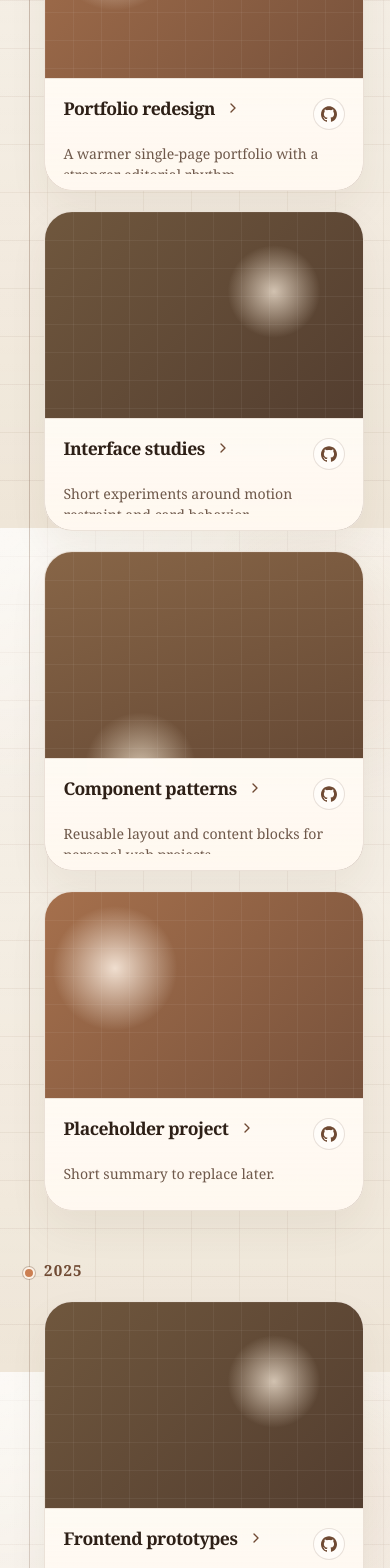
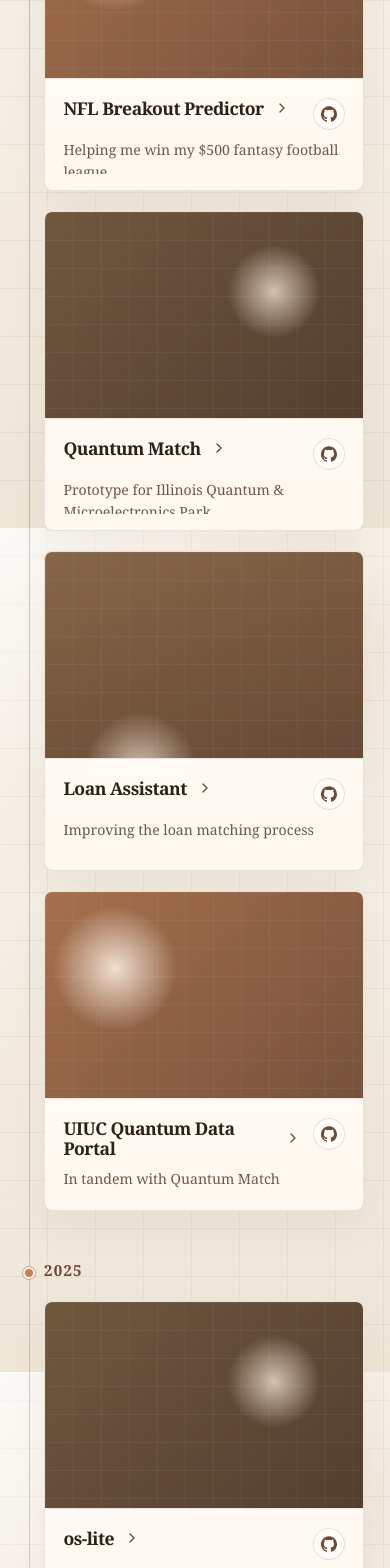
Before and after one commit to ezhang3333/personal-portfolio, a Vue app: page / in a window 390 px wide. Shown: the part 1160-2728 px from the top of the page. Built offline with nearby package versions, Linux system fonts and the light colour scheme.

Commit message:
adding info for timeline cards

```diff
--- a/src/App.vue
+++ b/src/App.vue
@@ -19,34 +19,34 @@
     year: '2026',
     projects: [
       {
-        title: 'Portfolio redesign',
-        summary: 'A warmer single-page portfolio with a stronger editorial rhythm.',
+        title: 'NFL Breakout Predictor',
+        summary: 'Helping me win my $500 fantasy football league',
         details:
-          'I am rebuilding this site around a clearer hierarchy, a centered timeline, and a tighter design system so the work feels more deliberate from the first screen to the last.',
+          'NFL weekly player breakout predictor using a fine-tuned XGBoost model on nfl-readypy data.',
         githubHref: '#',
         visualVariant: 'ember',
       },
       {
-        title: 'Interface studies',
-        summary: 'Short experiments around motion restraint and card behavior.',
+        title: 'Quantum Match',
+        summary: 'Prototype for Illinois Quantum & Microelectronics Park',
         details:
-          'These studies focus on spacing, transitions, and how interactions can feel more physical without becoming loud or decorative.',
+          'Raspberry-Pi (4GB RAM) friendly facial matching algorithm with a lightweight chromium kiosk display.',
         githubHref: '#',
         visualVariant: 'grain',
       },
       {
-        title: 'Component patterns',
-        summary: 'Reusable layout and content blocks for personal web projects.',
+        title: 'Loan Assistant',
+        summary: 'Improving the loan matching process',
         details:
-          'I use these patterns to test visual systems quickly, especially typography scales, section spacing, and how repeated components behave across breakpoints.',
+          'Simple loan matching application with an pathway planner and bank heatmap.',
         githubHref: '#',
         visualVariant: 'field',
       },
       {
-        title: 'Placeholder project',
-        summary: 'Short summary to replace later.',
+        title: 'UIUC Quantum Data Portal',
+        summary: 'In tandem with Quantum Match',
         details:
-          'Longer description that I will fill in once the project is real.',
+          'Short data portal for UIUC professors to input their academic information to curate a large dataset for the Quantum Match project using.',
         githubHref: '#',
         visualVariant: 'ember',
       },
@@ -56,10 +56,10 @@
     year: '2025',
     projects: [
       {
-        title: 'Frontend prototypes',
-        summary: 'Small builds centered on layout systems and visual polish.',
+        title: 'os-lite',
+        summary: 'Given 1500 lines of code, wrote 5000 lines myself',
         details:
-          'These projects were mostly about learning how to iterate on structure quickly and make simple interfaces feel more intentional through typography and spacing.',
+          'A 64-bit RISC-V operating system that supports external devices, interrupts, threads, processes, virtual memory, a NGFS FAT-style file system, and a Linux shell.',
         githubHref: '#',
         visualVariant: 'grain',
       },
@@ -77,10 +77,23 @@
     year: '2024',
     projects: [
       {
-        title: 'Student projects',
+        title: 'True Balance',
         summary: 'Course and independent work that taught me how to ship.',
         details:
           'This was the period where I spent the most time translating rough ideas into working interfaces and learning which details actually matter once something is live.',
+        githubHref: '#',
+        visualVariant: 'field',
+      },
+    ],
+  },
+  {
+    year: '2023',
+    projects: [
+      {
+        title: 'Tone Classifier',
+        summary: 'My first ever ML project',
+        details:
+          'Using GPT-2 base model with causal language modeling using seq2seq and also basic classification to detect postivie or negative tones.',
         githubHref: '#',
         visualVariant: 'field',
       },
--- a/src/components/ProjectCard.vue
+++ b/src/components/ProjectCard.vue
@@ -84,7 +84,7 @@
   height: 350px;
   overflow: hidden;
   border: 1px solid var(--line-soft);
-  border-radius: 1.75rem;
+  border-radius: 0.5rem;
   background: rgba(255, 251, 245, 0.92);
   box-shadow: var(--shadow-soft);
   transition:
@@ -155,7 +155,7 @@
   height: 35%;
   display: flex;
   flex-direction: column;
-  gap: 0.8rem;
+  gap: 0.6rem;
   padding: 1.15rem 1.15rem 1rem;
   background:
     linear-gradient(180deg, rgba(255, 251, 244, 0.9), rgba(255, 248, 240, 0.98)),
```
Also changed, not shown: src/assets/nfl-fantasy-breakout.png (added), todo.txt.
